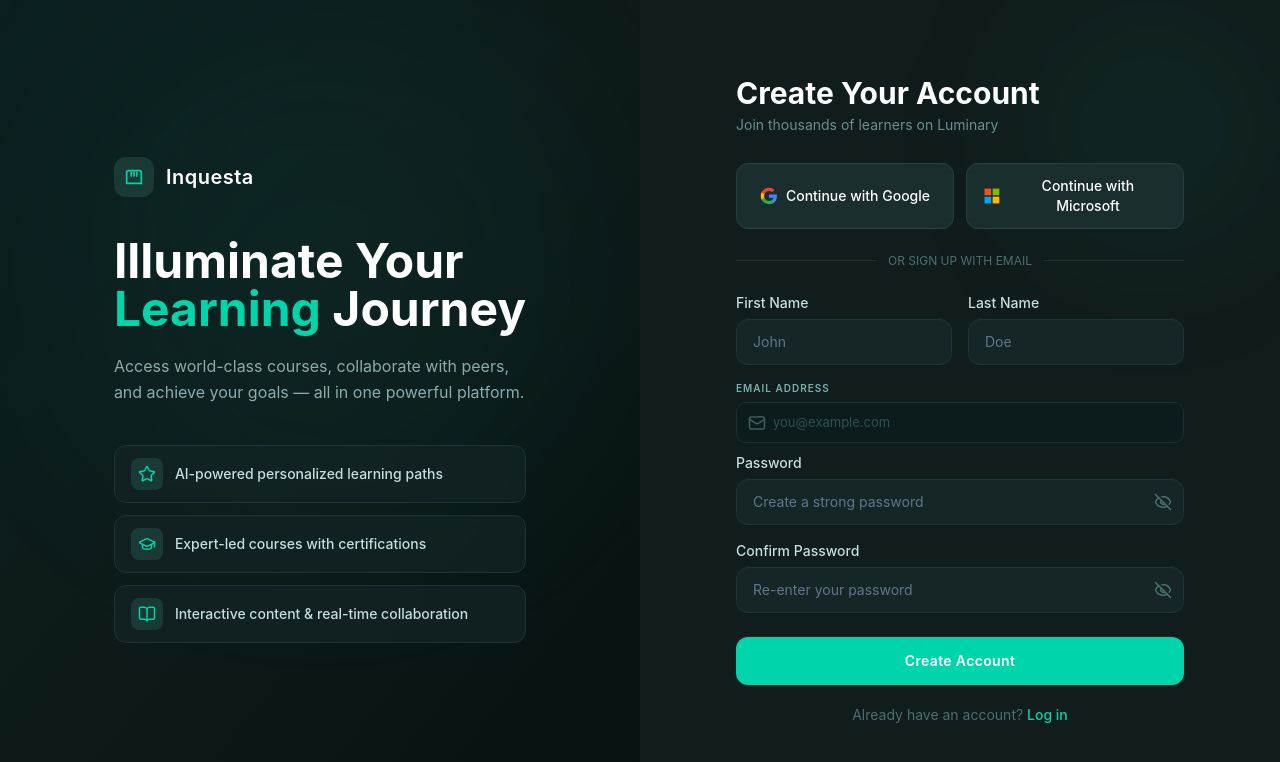
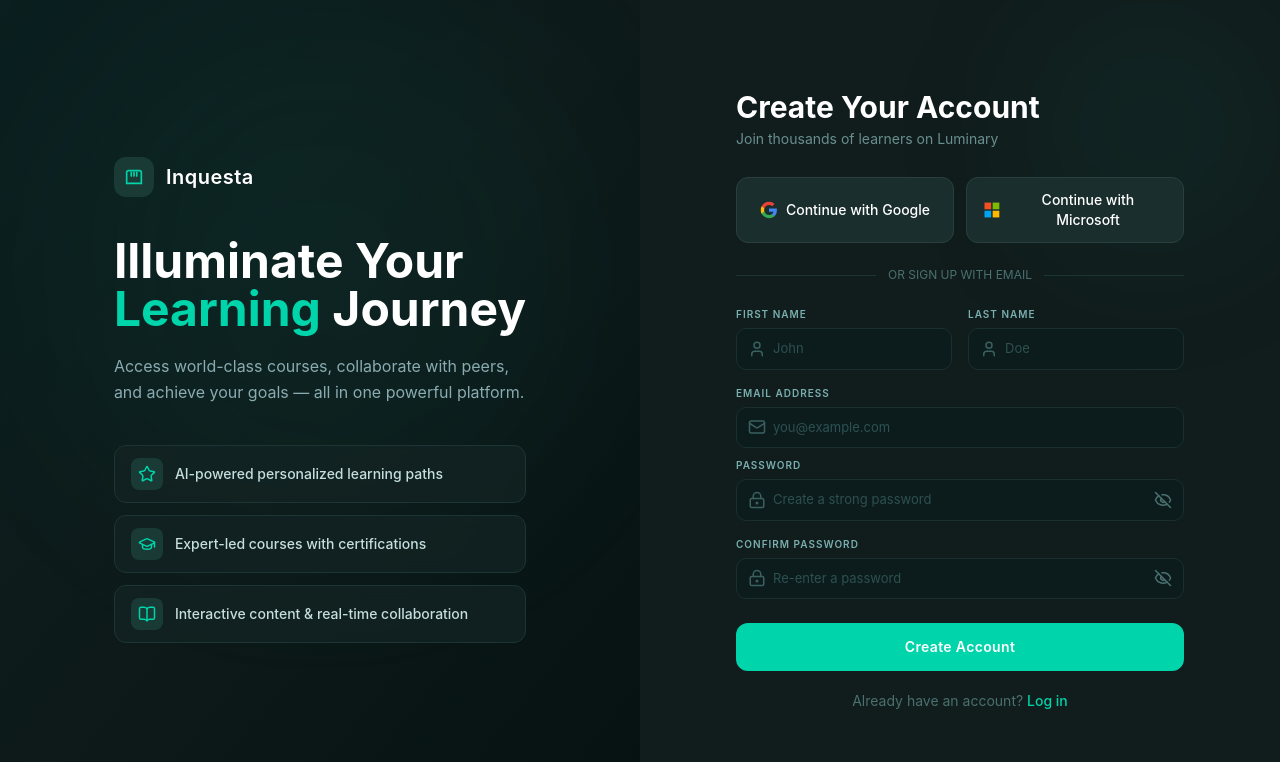
Before and after one commit to BiltuDas1/Inquesta, a React (Vite) app in the folder frontend/: page /signup in a window 1280 px wide. Shown: the top 762 px of the page. Built offline with nearby package versions, Linux system fonts and the light colour scheme.

Commit message:
feat: Refactor InputField: add props for icons and right-side elements to improve reusability; update Signup page to use new InputField structure

```diff
--- a/frontend/src/components/ui/InputField.tsx
+++ b/frontend/src/components/ui/InputField.tsx
@@ -5,37 +5,55 @@ type InputFieldProps = {
     type?: string;
     placeholder?: string;
     icon?: React.ReactNode;
+    rightElement?: React.ReactNode;
     value?: string;
     onChange?: (e: React.ChangeEvent<HTMLInputElement>) => void;
     name?: string;
 };
 
-const InputField: React.FC<InputFieldProps> = ({label, type = "text", placeholder, icon, value, onChange, name}) => {
+const InputField: React.FC<InputFieldProps> = ({
+    label,
+    type = "text",
+    placeholder,
+    icon,
+    rightElement,
+    value,
+    onChange,
+    name,
+}) => {
     const inputBase =
         "w-full bg-[#0c1c1c] border border-[#1a3030] focus:border-[#00d4aa]/55 focus:outline-none focus:ring-2 focus:ring-[#00d4aa]/10 text-white placeholder-[#2d5050] rounded-[10px] py-2.5 text-[13px] transition-all duration-200";
     return (
-        <div className="mb-2.5">
+        <>
             <label className="block text-[#7aafaf] text-[10px] font-semibold tracking-widest uppercase mb-1.5">
                 {label}
             </label>
 
             <div className="relative">
+                {/* Left Icon */}
                 {icon && (
                     <div className="absolute left-3 top-1/2 -translate-y-1/2 text-[#3a6060] pointer-events-none flex">
                         {icon}
                     </div>
                 )}
 
+                {/* Input */}
                 <input
                     type={type}
                     name={name}
                     placeholder={placeholder}
                     value={value}
                     onChange={onChange}
-                    className={`pl-9 pr-4 ${inputBase}`}
+                    className={`pl-9 pr-4 ${inputBase} ${rightElement ? "pr-11" : "pr-4"}`}
                 />
+                {/* Right Element */}
+                {rightElement && (
+                    <div className="cursor-pointer absolute right-3 top-1/2 -translate-y-1/2 text-[#3a6060] hover:text-[#00d4aa] transition-colors flex">
+                        {rightElement}
+                    </div>
+                )}
             </div>
-        </div>
+        </>
     );
 };
 
--- a/frontend/src/pages/SignupPage.tsx
+++ b/frontend/src/pages/SignupPage.tsx
@@ -1,11 +1,10 @@
-import {BookOpen, Eye, EyeOff, GraduationCap, Mail, Star} from "lucide-react";
+import {BookOpen, Eye, EyeOff, GraduationCap, LockKeyhole, Mail, Star, User} from "lucide-react";
 import {useState} from "react";
+import InputField from "../components/ui/InputField";
 
 export default function SignupPage() {
     const [showPassword, setShowPassword] = useState(false);
     const [showConfirm, setShowConfirm] = useState(false);
-    const inputBase =
-        "w-full bg-[#0c1c1c] border border-[#1a3030] focus:border-[#00d4aa]/55 focus:outline-none focus:ring-2 focus:ring-[#00d4aa]/10 text-white placeholder-[#2d5050] rounded-[10px] py-2.5 text-[13px] transition-all duration-200";
     return (
         <div className="min-h-screen flex bg-[#0e1a1a] font-sans">
             {/* LEFT PANEL — hidden on mobile */}
@@ -135,80 +134,74 @@ export default function SignupPage() {
                     {/* Name row */}
                     <div className="flex flex-col sm:flex-row gap-4 mb-4">
                         <div className="flex-1">
-                            <label className="block text-[#c5dede] text-sm font-medium mb-1.5">First Name</label>
-                            <input
+                            <InputField
+                                label="First Name"
                                 type="text"
                                 placeholder="John"
-                                className="w-full bg-[#162626] border border-[#1e3535] focus:border-[#00d4aa]/50 focus:outline-none  text-slate-200 placeholder-slate-500 rounded-xl px-4 py-3 text-sm transition-colors duration-200"
+                                icon={<User size={18} />}
+                                name="email"
                             />
                         </div>
                         <div className="flex-1">
-                            <label className="block text-[#c5dede] text-sm font-medium mb-1.5">Last Name</label>
-                            <input
+                            <InputField
+                                label="Last Name"
                                 type="text"
                                 placeholder="Doe"
-                                className="w-full bg-[#162626] border border-[#1e3535] focus:border-[#00d4aa]/50 focus:outline-none text-slate-200 placeholder-slate-500 rounded-xl px-4 py-3 text-sm transition-colors duration-200"
+                                icon={<User size={18} />}
+                                name="email"
                             />
                         </div>
                     </div>
 
                     {/* Email */}
-                    {/* <div className="mb-4">
-                        <label className="block text-[#c5dede] text-sm font-medium mb-1.5">Email Address</label>
-                        <input
+                    <div className="mb-2.5">
+                        <InputField
+                            label="Email Address"
                             type="email"
-                            placeholder="john.doe@example.com"
-                            className="w-full bg-[#162626] border border-[#1e3535] focus:border-[#00d4aa]/50 focus:outline-none text-slate-200 placeholder-slate-500 rounded-xl px-4 py-3 text-sm transition-colors duration-200"
+                            placeholder="you@example.com"
+                            icon={<Mail size={18} />}
+                            name="email"
                         />
-                    </div> */}
-                    <div className="mb-2.5">
-                        <label className="block text-[#7aafaf] text-[10px] font-semibold tracking-widest uppercase mb-1.5">
-                            Email Address
-                        </label>
-                        <div className="relative">
-                            <div className="absolute left-3 top-1/2 -translate-y-1/2 text-[#3a6060] pointer-events-none flex">
-                                <Mail size={18} />
-                            </div>
-                            <input type="email" placeholder="you@example.com" className={`${inputBase} pl-9 pr-4`} />
-                        </div>
                     </div>
 
                     {/* Password */}
                     <div className="mb-4">
-                        <label className="block text-[#c5dede] text-sm font-medium mb-1.5">Password</label>
-                        <div className="relative">
-                            <input
+                        <InputField
+                            label="Password"
                             type={showPassword ? "text" : "password"}
                             placeholder="Create a strong password"
-                                className="w-full bg-[#162626] border border-[#1e3535] focus:border-[#00d4aa]/50 focus:outline-none text-slate-200 placeholder-slate-500 rounded-xl px-4 py-3 pr-11 text-sm transition-colors duration-200"
-                            />
+                            name="password"
+                            icon={<LockKeyhole size={18} />}
+                            rightElement={
                                 <button
                                     type="button"
                                     onClick={() => setShowPassword(!showPassword)}
-                                className="absolute right-3 top-1/2 -translate-y-1/2 cursor-pointer text-[#4a7070] hover:text-[#00d4aa] transition-colors"
+                                    className="cursor-pointer text-[#4a7070] hover:text-[#00d4aa] transition-colors"
                                 >
                                     {showPassword ? <Eye size={18} /> : <EyeOff size={18} />}
                                 </button>
-                        </div>
+                            }
+                        />
                     </div>
 
                     {/* Confirm Password */}
                     <div className="mb-6">
-                        <label className="block text-[#c5dede] text-sm font-medium mb-1.5">Confirm Password</label>
-                        <div className="relative">
-                            <input
-                                type={showConfirm ? "text" : "password"}
-                                placeholder="Re-enter your password"
-                                className="w-full bg-[#162626] border border-[#1e3535] focus:border-[#00d4aa]/50 focus:outline-none text-slate-200 placeholder-slate-500 rounded-xl px-4 py-3 pr-11 text-sm transition-colors duration-200"
-                            />
+                        <InputField
+                            label="Confirm Password"
+                            type={showPassword ? "text" : "password"}
+                            placeholder="Re-enter a password"
+                            name="password"
+                            icon={<LockKeyhole size={18} />}
+                            rightElement={
                                 <button
                                     type="button"
                                     onClick={() => setShowConfirm(!showConfirm)}
-                                className="absolute right-3 top-1/2 -translate-y-1/2 cursor-pointer text-[#4a7070] hover:text-[#00d4aa] transition-colors"
+                                    className="cursor-pointer text-[#4a7070] hover:text-[#00d4aa] transition-colors"
                                 >
                                     {showConfirm ? <Eye size={18} /> : <EyeOff size={18} />}
                                 </button>
-                        </div>
+                            }
+                        />
                     </div>
 
                     {/* CTA */}
```
Also changed, not shown: 1 other file (tests, documents, lock files or other folders). Lines whose indentation alone changed are shown as unchanged.
